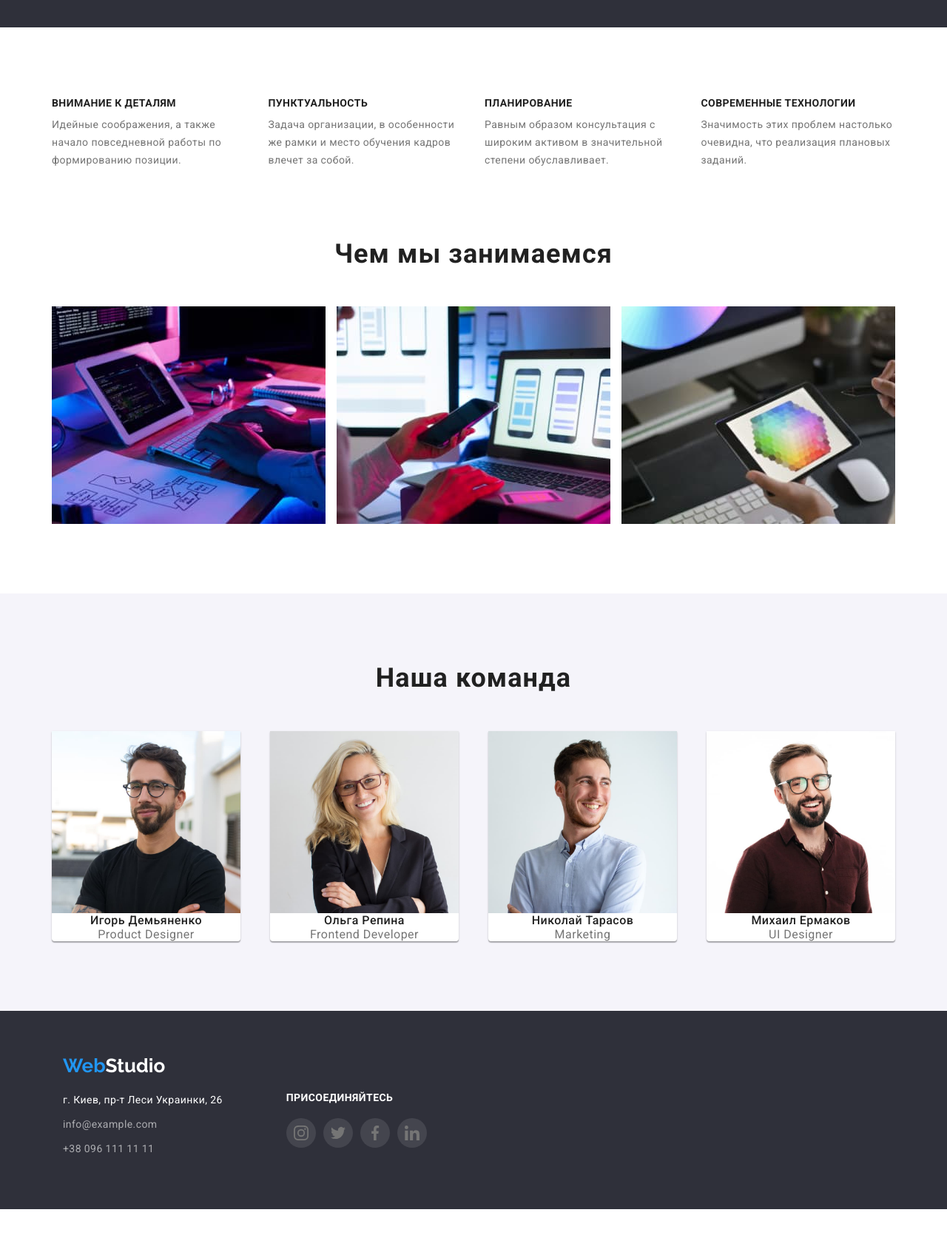
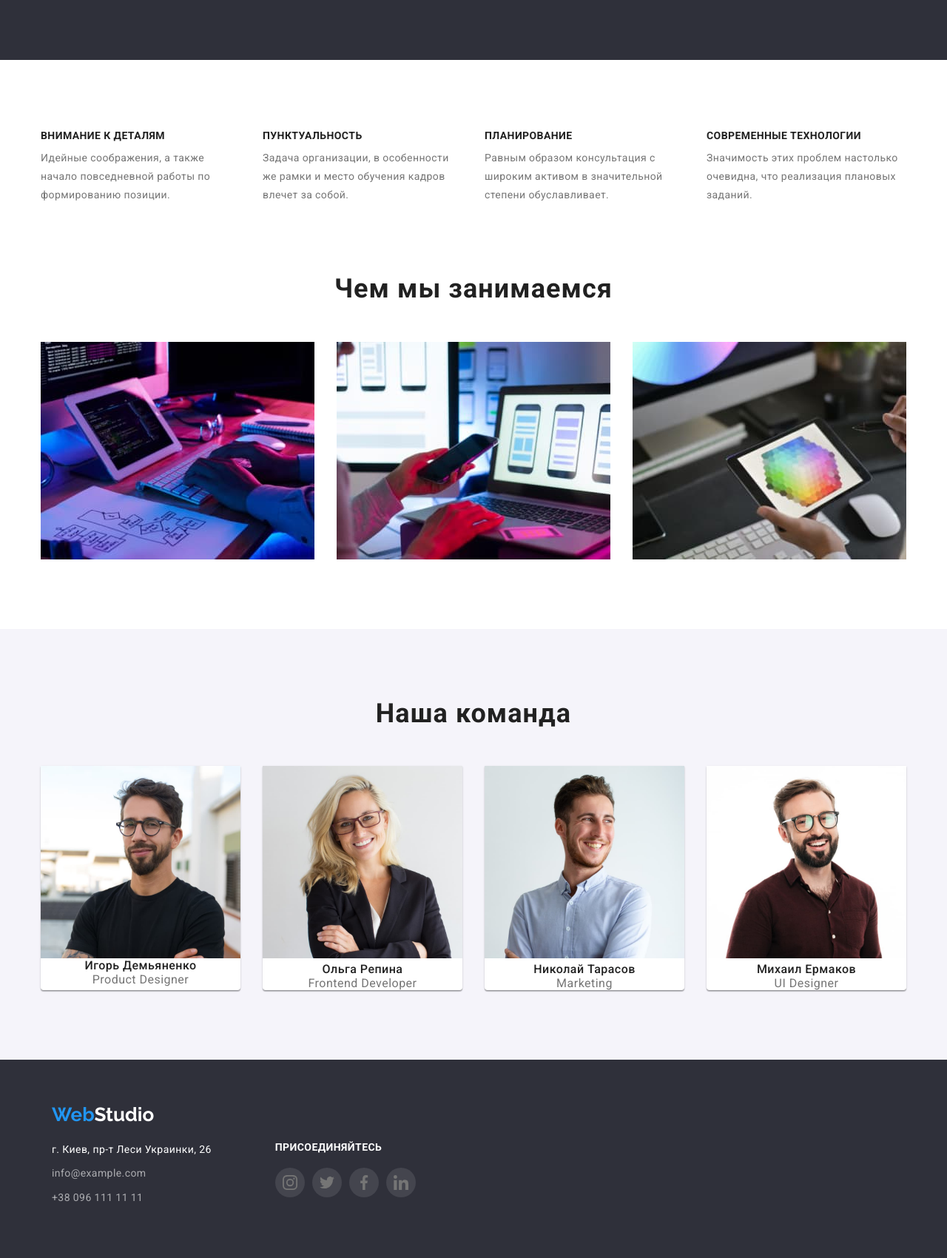
Before and after one commit to AVerba/goit-markup-hw-03, a plain HTML site: page index.html in a window 1280 px wide. Shown: the part 600-2300 px from the top of the page at 74% size. Before the commit the page ends 2234 px from the top, so only its background shows below. Drawn offline with nearby package versions, Linux system fonts and the light colour scheme.

Commit message:
home mod

```diff
--- a/css/styles.css
+++ b/css/styles.css
@@ -37,7 +37,7 @@ li {
   padding: 0;
 }
 
-img {
+._img {
   display: block;
   max-width: 100%;
   height: auto;
@@ -52,7 +52,7 @@ address {
 
 /* CONTAINER */
 .container {
-  width: 1170px;
+  width: 1200px;
   padding-left: 15px;
   padding-right: 15px;
 
@@ -180,7 +180,7 @@ h3 {
 /*=========BANNER===========*/
 .banner {
   background-color: var(--banner-bg-color);
-  padding: 179px 0;
+  padding: 201px 0;
   text-align: center;
 }
 .banner h1 {
@@ -222,7 +222,7 @@ h3 {
 }
 .respons__item p {
   font-size: 14px;
-  line-height: 1.71;
+  line-height: calc(25 / 14);
   letter-spacing: 0.03em;
   color: var(--common-text-color);
   text-align: left;
@@ -239,12 +239,13 @@ h3 {
 }
 .tasks__list {
   display: flex;
-  justify-content: space-between;
+}
+
+.tasks__list li + li{
+  margin-left: 30px;
 }
 /*=========TEAM===========*/
-.team {
-  /* padding-top: 0; */
-}
+
 .team__title {
   margin-bottom: 50px;
 }
@@ -253,7 +254,7 @@ h3 {
   justify-content: space-between;
 }
 .team__item {
-  max-width: calc(100% / 4 - var(--card-set-gap));
+  max-width: calc(100% / 3 - var(--card-set-gap));
   background-color: #ffff;
   box-shadow: 0px 1px 3px rgba(0, 0, 0, 0.12), 0px 1px 1px rgba(0, 0, 0, 0.14), 0px 2px 1px rgba(0, 0, 0, 0.2);
   border-radius: 0px 0px 4px 4px;
--- a/index.html
+++ b/index.html
@@ -74,13 +74,13 @@
                     <h2 class="tasks__title sub-title">Чем мы занимаемся</h2>
                     <ul class="tasks__list">
                         <li class="tasks__item">
-                            <img src="./images/tasks/create.jpg" alt="Разработка ПО" width="370">
+                            <img class="_img" src="./images/tasks/create.jpg" alt="Разработка ПО"  >
                         </li>
                         <li class="tasks__item">
-                            <img src="./images/tasks/support.jpg" alt="Поддержка клиентов " width="370">
+                            <img class="_img" src="./images/tasks/support.jpg" alt="Поддержка клиентов "  >
                         </li>
                         <li class="tasks__item">
-                            <img src="./images/tasks/design.jpg" alt="Современный дизайн" width="370">
+                            <img class="_img" src="./images/tasks/design.jpg" alt="Современный дизайн" >
                         </li>
                     </ul>
                 </div>
@@ -90,7 +90,9 @@
                     <h2 class="team__title sub-title">Наша команда</h2>
                     <ul class="team__list">
                         <li class="team__item">
-                            <img src="./images/team/designer.jpg" alt="Designer Игорь Демьяненко" width="270">
+                            <div>
+                                <img class="_img" src="./images/team/designer.jpg" alt="Designer Игорь Демьяненко" width="270">
+                            </div>
                             <p>Игорь Демьяненко</p>
                             <p lang="en">Product Designer</p>
                         </li>
```
Also changed, not shown: portfolio.html (+3 -1 lines).
